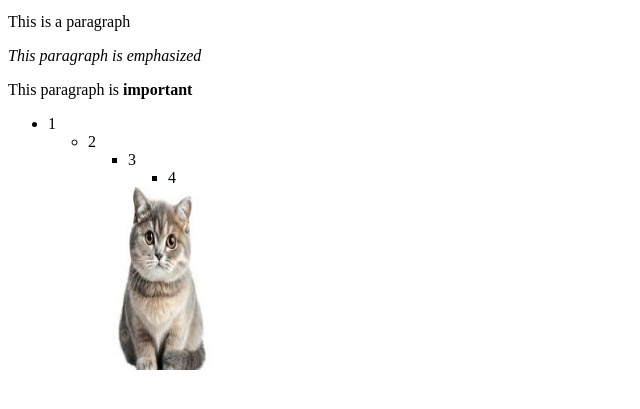
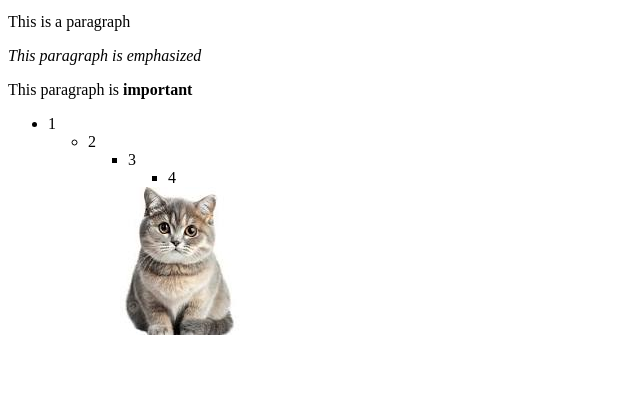
Before and after one commit to AkseliKiviruusu/origin, a plain HTML site: page index.html in a window 1280 px wide. Shown: the part 87-496 px from the top of the page, without its empty margins (0-640 px from the left). Drawn offline with Linux system fonts and the light colour scheme.

Commit message:
Muokkaa index.html

```diff
--- a/index.html
+++ b/index.html
@@ -15,4 +15,4 @@
     <ul/>
   </ul>
 </ul>
-<img/ src="assets/Untitled.jpeg" alt="Söpö kissa" height="183" width="148">
+<img/ src="assets/Untitled.jpeg" alt="Söpö kissa" height="148" width="183">
```
